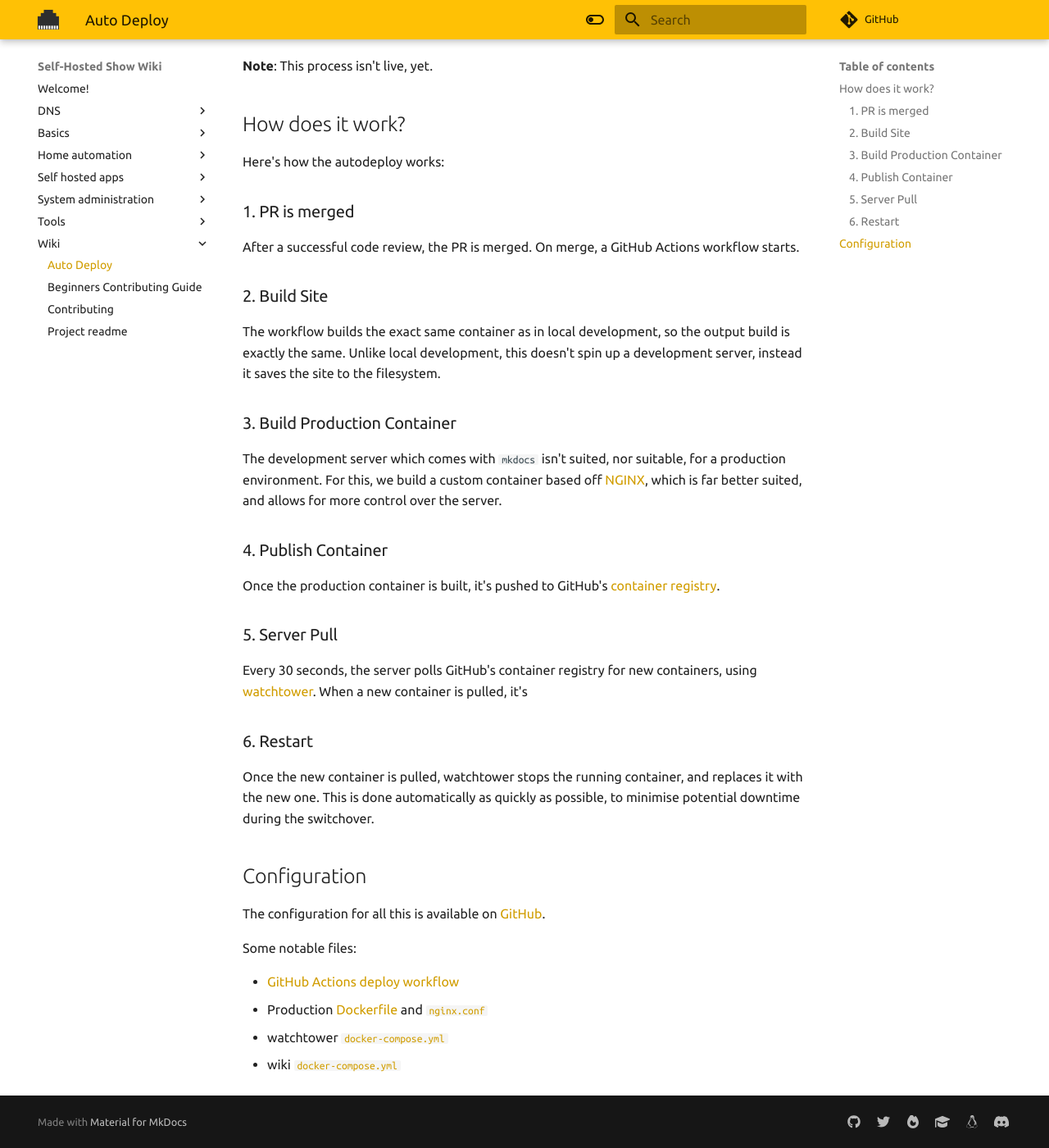
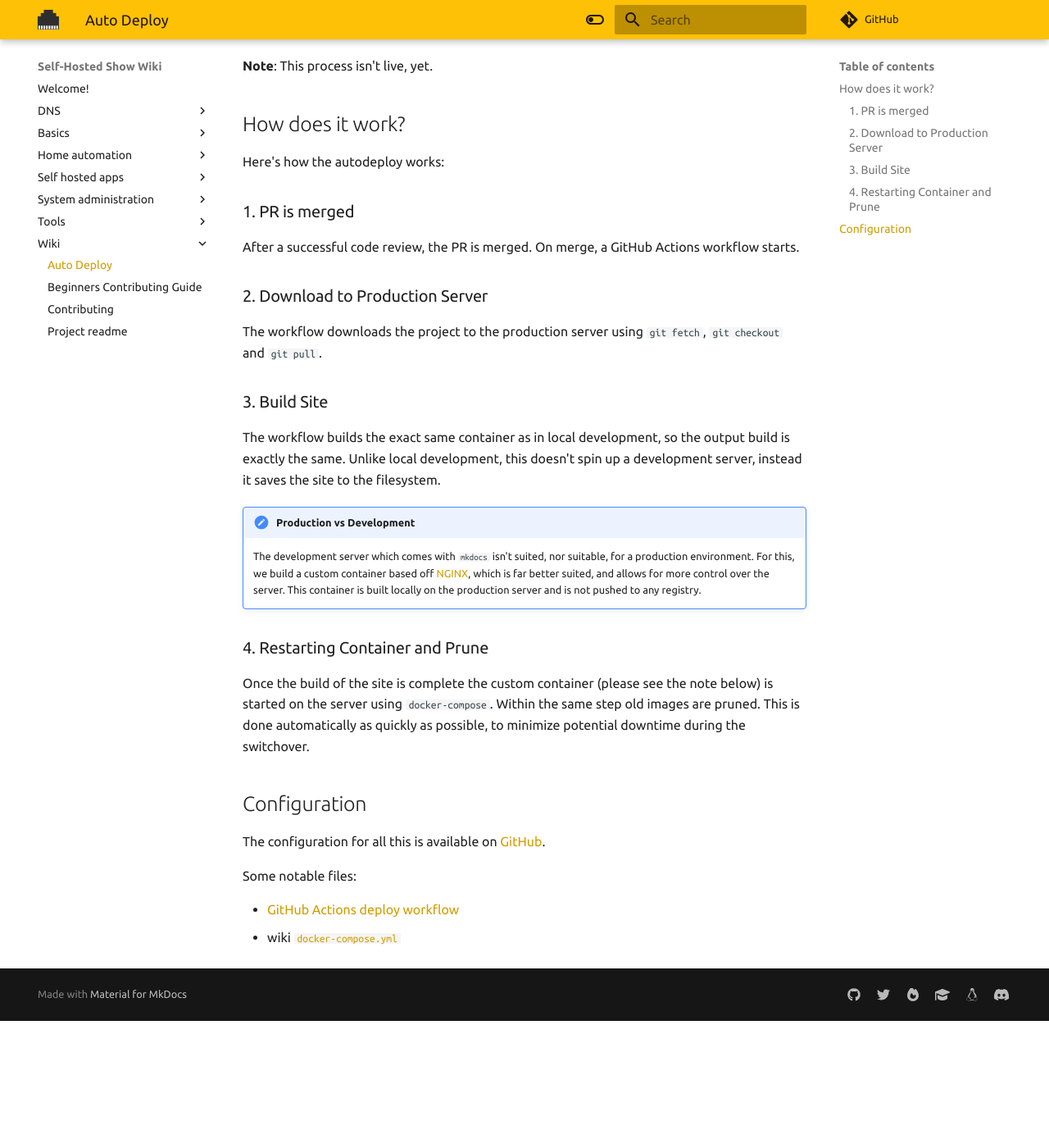
Before and after one commit to selfhostedshow/wiki, an MkDocs documentation site: the page built from docs/wiki/auto-deploy.md, in a window 1280 px wide and 1400 px high, scrolled down 220 px. Shown: the whole window at 82% size. Built offline with MkDocs 1.6.1 and Material for MkDocs 9.7.7, drawn with Linux system fonts in a browser that asks for light colours; comment, search, counter and statistics services are not loaded; after the commit the page ends 1465 px from its top, so only the background shows below that.

Commit message:
Updated based on deploy.yml and latest repo (#103)
* EUpdated based on deploy.yml and latest repo

* Updated step 2, 3 and 4. Now explicitly calls out production server, the lack of registry use and the filesystem use in the custom conatiner

* tweaked to explicitly state container is built locally

Co-authored-by: Jake Howard <RealOrangeOne@users.noreply.github.com>

* Refactor:
- Add Download (Step 2)
- Change Build Container (Step 3) to Site and add note on Prod vs Dev
- Updated Step 4 to remove non-used info and be specific to the site build
- Remove Production Dockerfile and nginx conf links
- Update docker-compose link to anside code

* Add 'built' for the note per previous feedback

* Update docs/wiki/auto-deploy.md

Co-authored-by: Jake Howard <RealOrangeOne@users.noreply.github.com>

Co-authored-by: Jake Howard <RealOrangeOne@users.noreply.github.com>

```diff
--- a/docs/wiki/auto-deploy.md
+++ b/docs/wiki/auto-deploy.md
@@ -14,25 +14,20 @@ Here's how the autodeploy works:
 
 After a successful code review, the PR is merged. On merge, a GitHub Actions workflow starts.
 
-### 2. Build Site
+### 2. Download to Production Server
+
+The workflow downloads the project to the production server using `git fetch`, `git checkout` and `git pull`.
+
+### 3. Build Site
 
 The workflow builds the exact same container as in local development, so the output build is exactly the same. Unlike local development, this doesn't spin up a development server, instead it saves the site to the filesystem.
 
-### 3. Build Production Container
+!!! note "Production vs Development"
+    The development server which comes with `mkdocs` isn't suited, nor suitable, for a production environment. For this, we build a custom container based off [NGINX](https://hub.docker.com/_/nginx/), which is far better suited, and allows for more control over the server. This container is built locally on the production server and is not pushed to any registry.
 
-The development server which comes with `mkdocs` isn't suited, nor suitable, for a production environment. For this, we build a custom container based off [NGINX](https://hub.docker.com/_/nginx/), which is far better suited, and allows for more control over the server.
+### 4. Restarting Container and Prune
 
-### 4. Publish Container
-
-Once the production container is built, it's pushed to GitHub's [container registry](https://github.com/selfhostedshow/infrastructure/packages).
-
-### 5. Server Pull
-
-Every 30 seconds, the server polls GitHub's container registry for new containers, using [watchtower](https://containrrr.github.io/watchtower/). When a new container is pulled, it's
-
-### 6. Restart
-
-Once the new container is pulled, watchtower stops the running container, and replaces it with the new one. This is done automatically as quickly as possible, to minimise potential downtime during the switchover.
+Once the build of the site is complete the custom container (please see the note below) is started on the server using `docker-compose`. Within the same step old images are pruned. This is done automatically as quickly as possible, to minimize potential downtime during the switchover.
 
 ## Configuration
 
@@ -40,7 +35,5 @@ The configuration for all this is available on [GitHub](https://github.com/selfh
 
 Some notable files:
 
-- [GitHub Actions deploy workflow](https://github.com/selfhostedshow/wiki/blob/dev/.github/workflows/deploy.yml)
-- Production [Dockerfile](https://github.com/selfhostedshow/wiki/blob/dev/prod/Dockerfile) and [`nginx.conf`](https://github.com/selfhostedshow/wiki/blob/dev/prod/nginx.conf)
-- watchtower [`docker-compose.yml`](https://github.com/selfhostedshow/infrastructure/blob/master/ansible/roles/watchtower/files/docker-compose.yml)
-- wiki [`docker-compose.yml`](https://github.com/selfhostedshow/infrastructure/blob/master/ansible/roles/wiki/files/docker-compose.yml)
+- [GitHub Actions deploy workflow](https://github.com/selfhostedshow/wiki/blob/master/.github/workflows/deploy.yml)
+- wiki [`docker-compose.yml`](https://github.com/selfhostedshow/infra/blob/master/ansible/group_vars/demo.yaml#L133)
```
